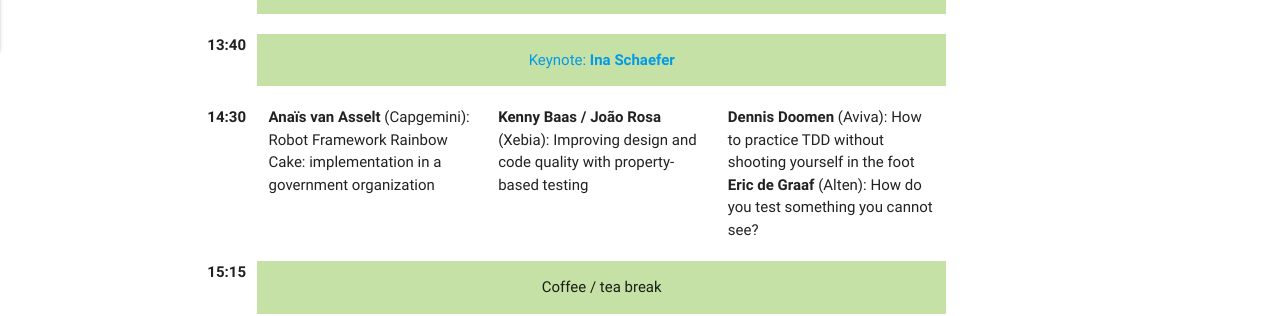
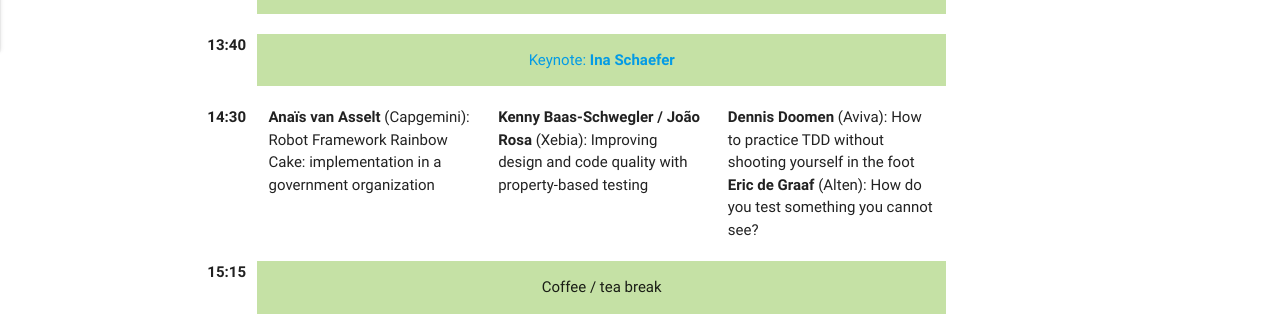
Before and after one commit to testdag2019/testdag2019.github.io, a Jekyll site: the page built from 01-programma.md, in a window 1280 px wide. Shown: the part 910-1226 px from the top of the page. Built offline with Jekyll 4.4.1, drawn with Linux system fonts in a browser that asks for light colours.

Commit message:
Typo in speaker name

```diff
--- a/01-programma.md
+++ b/01-programma.md
@@ -52,7 +52,7 @@ permalink: /program/
 		<div class="row">
 			<div class="col s1 right-align"><b>14:30</b></div>
 			<div class="col s3"><b>Anaïs van Asselt</b> (Capgemini): Robot Framework Rainbow Cake: implementation in a government organization</div>
-			<div class="col s3"><b>Kenny Baas / João Rosa</b> (Xebia): Improving design and code quality with property-based testing</div>
+			<div class="col s3"><b>Kenny Baas-Schwegler / João Rosa</b> (Xebia): Improving design and code quality with property-based testing</div>
 			<div class="col s3"><b>Dennis Doomen</b> (Aviva): How to practice TDD without shooting yourself in the foot<br/><b>Eric de Graaf</b> (Alten): How do you test something you cannot see?</div>
 		</div>
 		<div class="row">
```
